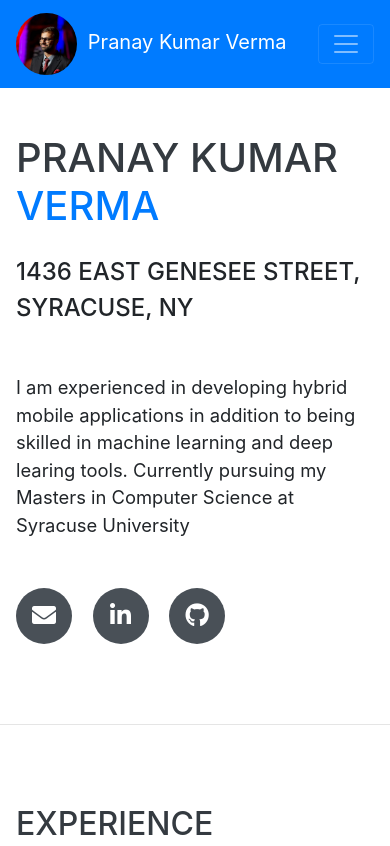
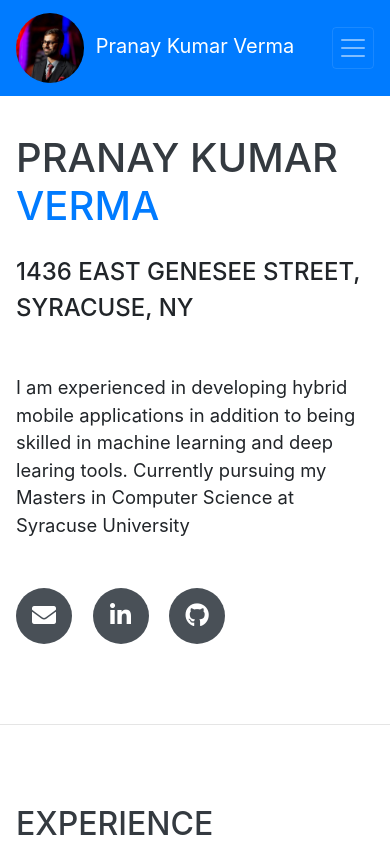
Before and after one commit to pranaykmr/pranaykmr.github.io, a website with bundled scripts: page index.html in a window 390 px wide. Shown: the top 846 px of the page. Built offline with nearby package versions, Linux system fonts and the light colour scheme; a web font is replaced by a local one.

Commit message:
Alignemnt issues

```diff
--- a/index.html
+++ b/index.html
@@ -28,9 +28,9 @@
 <body id="page-top">
 
   <nav class="navbar navbar-expand-lg navbar-dark bg-primary fixed-top" id="sideNav">
-    <a class="navbar-brand js-scroll-trigger" href="#page-top">
+    <a class="navbar-brand js-scroll-trigger" href="#page-top" style="margin-right: initial;">
       <span class="d-block d-lg-none">
-        <img class="rounded-circle d-lg-none" src="img/profile1.jpg" alt="" style="height: 62px;">&nbsp;
+        <img class="rounded-circle d-lg-none" src="img/profile1.jpg" alt="" style="height: 70px;">&nbsp;
         <span>Pranay Kumar Verma</span>
       </span>
       <span class="d-none d-lg-block">
@@ -38,7 +38,8 @@
       </span>
     </a>
     <button class="navbar-toggler" type="button" data-toggle="collapse" data-target="#navbarSupportedContent"
-      aria-controls="navbarSupportedContent" aria-expanded="false" aria-label="Toggle navigation">
+      aria-controls="navbarSupportedContent" aria-expanded="false" aria-label="Toggle navigation"
+      style="padding: .25em .25em">
       <span class="navbar-toggler-icon"></span>
     </button>
     <div class="collapse navbar-collapse" id="navbarSupportedContent">
```
